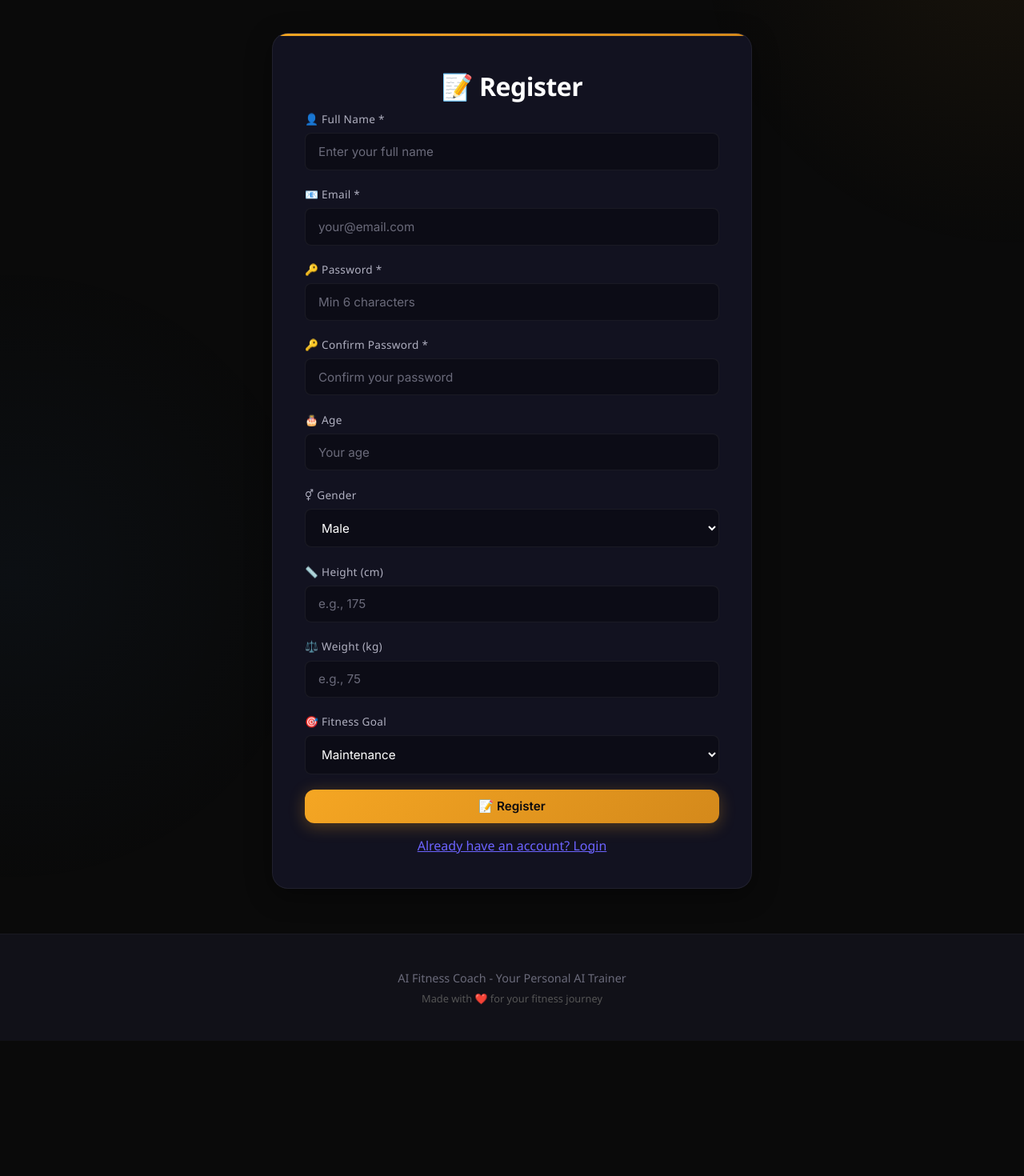
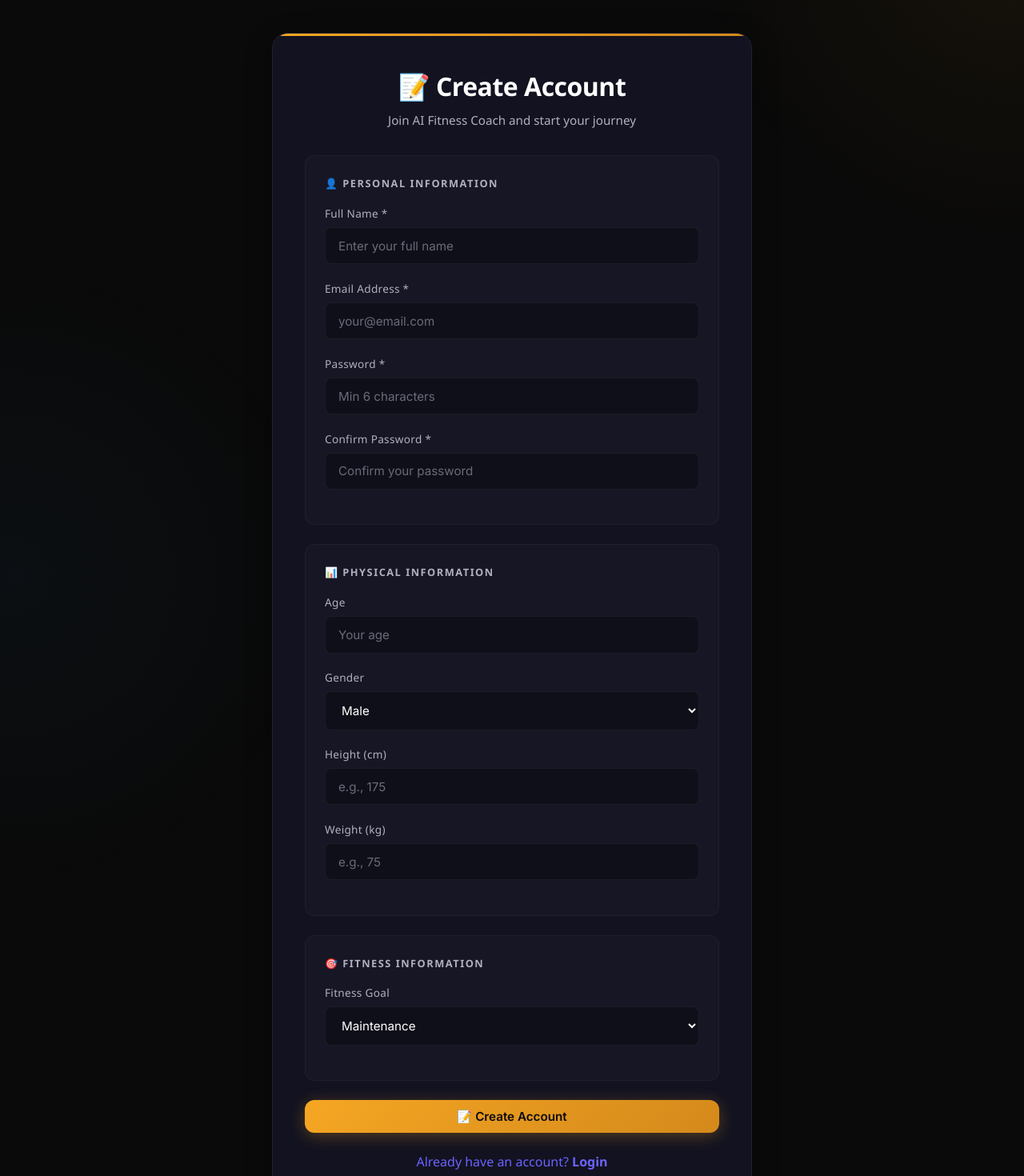
Before and after one commit to GulnazRind/Ai-Hackthon-Task, a React (Vite) app: page /register in a window 1280 px wide. Shown: the part 80-1550 px from the top of the page at 80% size. Before the commit the page ends 1381 px from the top, so only its background shows below. Built offline with nearby package versions, Linux system fonts and the light colour scheme; no server answers.

Commit message:
first commit

```diff
--- a/src/components/auth/ForgotPassword.jsx
+++ b/src/components/auth/ForgotPassword.jsx
@@ -6,16 +6,19 @@ const ForgotPassword = () => {
   const [email, setEmail] = useState('');
   const [loading, setLoading] = useState(false);
   const [message, setMessage] = useState('');
+  const [error, setError] = useState('');
   const { resetPassword } = useAuth();
 
   const handleSubmit = async (e) => {
     e.preventDefault();
+    setError('');
+    setMessage('');
     setLoading(true);
     try {
       await resetPassword(email);
-      setMessage('✅ Password reset email sent!');
+      setMessage('✅ Password reset email sent! Check your inbox.');
     } catch (error) {
-      console.error(error);
+      setError(error.message || 'Failed to send reset email');
     } finally {
       setLoading(false);
     }
@@ -24,23 +27,61 @@ const ForgotPassword = () => {
   return (
     <div className="form-container">
       <h2 className="form-title">🔑 Reset Password</h2>
+      <p className="form-subtitle">Enter your email to receive a password reset link</p>
+
+      {error && (
+        <div style={{
+          padding: '1rem',
+          borderRadius: '8px',
+          marginBottom: '1.5rem',
+          background: 'rgba(255,107,107,0.1)',
+          border: '1px solid #FF6B6B',
+          color: '#FF6B6B',
+          textAlign: 'center'
+        }}>
+          {error}
+        </div>
+      )}
+
       {message && (
         <div style={{
-          padding: '1rem', borderRadius: '8px', marginBottom: '1.5rem',
-          background: 'rgba(52,211,153,0.1)', border: '1px solid #34D399',
-          color: '#34D399', textAlign: 'center'
-        }}>{message}</div>
+          padding: '1rem',
+          borderRadius: '8px',
+          marginBottom: '1.5rem',
+          background: 'rgba(52,211,153,0.1)',
+          border: '1px solid #34D399',
+          color: '#34D399',
+          textAlign: 'center'
+        }}>
+          {message}
+        </div>
       )}
+
       <form onSubmit={handleSubmit}>
-        <div className="form-group"><label>📧 Email</label>
-          <input type="email" value={email} onChange={(e) => setEmail(e.target.value)} required placeholder="your@email.com" />
+        <div className="form-group">
+          <label>📧 Email Address</label>
+          <input
+            type="email"
+            value={email}
+            onChange={(e) => setEmail(e.target.value)}
+            required
+            placeholder="your@email.com"
+          />
         </div>
-        <button type="submit" className="btn btn-primary" style={{ width: '100%', justifyContent: 'center' }} disabled={loading}>
+        <button
+          type="submit"
+          className="btn btn-primary"
+          style={{ width: '100%', justifyContent: 'center' }}
+          disabled={loading}
+        >
           {loading ? '⏳ Sending...' : '📧 Send Reset Email'}
         </button>
       </form>
-      <div style={{ textAlign: 'center', marginTop: '1rem' }}>
-        <Link to="/login" style={{ color: '#6C63FF' }}>Back to Login</Link>
+
+      <div style={{ textAlign: 'center', marginTop: '1.5rem' }}>
+        <Link to="/login" style={{ color: '#6C63FF', textDecoration: 'none' }}>
+          ← Back to Login
+        </Link>
       </div>
     </div>
   );
--- a/src/components/auth/Register.jsx
+++ b/src/components/auth/Register.jsx
@@ -4,34 +4,49 @@ import { useAuth } from '../../context/AuthContext';
 
 const Register = () => {
   const [formData, setFormData] = useState({
-    full_name: '', email: '', password: '', confirmPassword: '',
-    age: '', gender: 'male', height: '', weight: '', goal: 'maintenance'
+    full_name: '',
+    email: '',
+    password: '',
+    confirmPassword: '',
+    age: '',
+    gender: 'male',
+    height: '',
+    weight: '',
+    goal: 'maintenance'
   });
   const [loading, setLoading] = useState(false);
   const [error, setError] = useState('');
+  const [success, setSuccess] = useState('');
   const { signUp } = useAuth();
   const navigate = useNavigate();
 
   const handleChange = (e) => {
     setFormData({ ...formData, [e.target.name]: e.target.value });
     setError('');
+    setSuccess('');
   };
 
   const handleSubmit = async (e) => {
     e.preventDefault();
+    setError('');
+    setSuccess('');
+
     if (formData.password !== formData.confirmPassword) {
       setError('❌ Passwords do not match!');
       return;
     }
+
     if (formData.password.length < 6) {
       setError('❌ Password must be at least 6 characters!');
       return;
     }
+
     setLoading(true);
     try {
       const { confirmPassword, ...userData } = formData;
       await signUp(formData.email, formData.password, userData);
-      navigate('/dashboard');
+      setSuccess('✅ Registration successful! Please verify your email.');
+      setTimeout(() => navigate('/login'), 3000);
     } catch (error) {
       setError(error.message || 'Registration failed');
     } finally {
@@ -41,42 +56,137 @@ const Register = () => {
 
   return (
     <div className="form-container" style={{ maxWidth: '600px' }}>
-      <h2 className="form-title">📝 Register</h2>
+      <h2 className="form-title">📝 Create Account</h2>
+      <p className="form-subtitle">Join AI Fitness Coach and start your journey</p>
+
       {error && (
         <div style={{
-          padding: '1rem', borderRadius: '8px', marginBottom: '1.5rem',
-          background: 'rgba(255,107,107,0.1)', border: '1px solid #FF6B6B',
-          color: '#FF6B6B', textAlign: 'center'
-        }}>{error}</div>
+          padding: '1rem',
+          borderRadius: '8px',
+          marginBottom: '1.5rem',
+          background: 'rgba(255,107,107,0.1)',
+          border: '1px solid #FF6B6B',
+          color: '#FF6B6B',
+          textAlign: 'center'
+        }}>
+          {error}
+        </div>
       )}
+
+      {success && (
+        <div style={{
+          padding: '1rem',
+          borderRadius: '8px',
+          marginBottom: '1.5rem',
+          background: 'rgba(52,211,153,0.1)',
+          border: '1px solid #34D399',
+          color: '#34D399',
+          textAlign: 'center'
+        }}>
+          {success}
+        </div>
+      )}
+
       <form onSubmit={handleSubmit}>
-        <div className="form-group"><label>👤 Full Name *</label>
-          <input type="text" name="full_name" value={formData.full_name} onChange={handleChange} required placeholder="Enter your full name" />
+        <div className="form-section">
+          <div className="form-section-title">👤 Personal Information</div>
+          <div className="form-group">
+            <label>Full Name *</label>
+            <input
+              type="text"
+              name="full_name"
+              value={formData.full_name}
+              onChange={handleChange}
+              required
+              placeholder="Enter your full name"
+            />
           </div>
-        <div className="form-group"><label>📧 Email *</label>
-          <input type="email" name="email" value={formData.email} onChange={handleChange} required placeholder="your@email.com" />
+          <div className="form-group">
+            <label>Email Address *</label>
+            <input
+              type="email"
+              name="email"
+              value={formData.email}
+              onChange={handleChange}
+              required
+              placeholder="your@email.com"
+            />
           </div>
-        <div className="form-group"><label>🔑 Password *</label>
-          <input type="password" name="password" value={formData.password} onChange={handleChange} required placeholder="Min 6 characters" minLength="6" />
+          <div className="form-group">
+            <label>Password *</label>
+            <input
+              type="password"
+              name="password"
+              value={formData.password}
+              onChange={handleChange}
+              required
+              placeholder="Min 6 characters"
+              minLength="6"
+            />
           </div>
-        <div className="form-group"><label>🔑 Confirm Password *</label>
-          <input type="password" name="confirmPassword" value={formData.confirmPassword} onChange={handleChange} required placeholder="Confirm your password" />
+          <div className="form-group">
+            <label>Confirm Password *</label>
+            <input
+              type="password"
+              name="confirmPassword"
+              value={formData.confirmPassword}
+              onChange={handleChange}
+              required
+              placeholder="Confirm your password"
+            />
           </div>
-        <div className="form-group"><label>🎂 Age</label>
-          <input type="number" name="age" value={formData.age} onChange={handleChange} placeholder="Your age" />
         </div>
-        <div className="form-group"><label>⚥ Gender</label>
+
+        <div className="form-section">
+          <div className="form-section-title">📊 Physical Information</div>
+          <div className="form-group">
+            <label>Age</label>
+            <input
+              type="number"
+              name="age"
+              value={formData.age}
+              onChange={handleChange}
+              placeholder="Your age"
+              min="12"
+              max="100"
+            />
+          </div>
+          <div className="form-group">
+            <label>Gender</label>
             <select name="gender" value={formData.gender} onChange={handleChange}>
-            <option value="male">Male</option><option value="female">Female</option><option value="other">Other</option>
+              <option value="male">Male</option>
+              <option value="female">Female</option>
+              <option value="other">Other</option>
             </select>
           </div>
-        <div className="form-group"><label>📏 Height (cm)</label>
-          <input type="number" name="height" value={formData.height} onChange={handleChange} placeholder="e.g., 175" />
+          <div className="form-group">
+            <label>Height (cm)</label>
+            <input
+              type="number"
+              name="height"
+              value={formData.height}
+              onChange={handleChange}
+              placeholder="e.g., 175"
+              step="0.1"
+            />
           </div>
-        <div className="form-group"><label>⚖️ Weight (kg)</label>
-          <input type="number" name="weight" value={formData.weight} onChange={handleChange} placeholder="e.g., 75" />
+          <div className="form-group">
+            <label>Weight (kg)</label>
+            <input
+              type="number"
+              name="weight"
+              value={formData.weight}
+              onChange={handleChange}
+              placeholder="e.g., 75"
+              step="0.1"
+            />
           </div>
-        <div className="form-group"><label>🎯 Fitness Goal</label>
+        </div>
+
+        <div className="form-section">
+          <div className="form-section-title">🎯 Fitness Information</div>
+          <div className="form-group">
+            <label>Fitness Goal</label>
             <select name="goal" value={formData.goal} onChange={handleChange}>
               <option value="weight_loss">Weight Loss</option>
               <option value="weight_gain">Weight Gain</option>
@@ -84,12 +194,22 @@ const Register = () => {
               <option value="maintenance">Maintenance</option>
             </select>
           </div>
-        <button type="submit" className="btn btn-primary" style={{ width: '100%', justifyContent: 'center' }} disabled={loading}>
-          {loading ? '⏳ Registering...' : '📝 Register'}
+        </div>
+
+        <button
+          type="submit"
+          className="btn btn-primary"
+          style={{ width: '100%', justifyContent: 'center' }}
+          disabled={loading}
+        >
+          {loading ? '⏳ Creating Account...' : '📝 Create Account'}
         </button>
       </form>
-      <div style={{ textAlign: 'center', marginTop: '1rem' }}>
-        <Link to="/login" style={{ color: '#6C63FF' }}>Already have an account? Login</Link>
+
+      <div style={{ textAlign: 'center', marginTop: '1.5rem' }}>
+        <Link to="/login" style={{ color: '#6C63FF', textDecoration: 'none' }}>
+          Already have an account? <strong>Login</strong>
+        </Link>
       </div>
     </div>
   );
--- a/src/components/auth/login.jsx
+++ b/src/components/auth/login.jsx
@@ -6,17 +6,19 @@ const Login = () => {
   const [email, setEmail] = useState('');
   const [password, setPassword] = useState('');
   const [loading, setLoading] = useState(false);
+  const [error, setError] = useState('');
   const { signIn } = useAuth();
   const navigate = useNavigate();
 
   const handleSubmit = async (e) => {
     e.preventDefault();
+    setError('');
     setLoading(true);
     try {
       await signIn(email, password);
       navigate('/dashboard');
     } catch (error) {
-      console.error(error);
+      setError(error.message || 'Login failed');
     } finally {
       setLoading(false);
     }
@@ -24,24 +26,62 @@ const Login = () => {
 
   return (
     <div className="form-container">
-      <h2 className="form-title">🔐 Login</h2>
+      <h2 className="form-title">🔐 Welcome Back</h2>
+      <p className="form-subtitle">Login to your AI Fitness Coach account</p>
+
+      {error && (
+        <div style={{
+          padding: '1rem',
+          borderRadius: '8px',
+          marginBottom: '1.5rem',
+          background: 'rgba(255,107,107,0.1)',
+          border: '1px solid #FF6B6B',
+          color: '#FF6B6B',
+          textAlign: 'center'
+        }}>
+          {error}
+        </div>
+      )}
+
       <form onSubmit={handleSubmit}>
         <div className="form-group">
-          <label>📧 Email</label>
-          <input type="email" value={email} onChange={(e) => setEmail(e.target.value)} required placeholder="your@email.com" />
+          <label>📧 Email Address</label>
+          <input
+            type="email"
+            value={email}
+            onChange={(e) => setEmail(e.target.value)}
+            required
+            placeholder="your@email.com"
+          />
         </div>
         <div className="form-group">
           <label>🔑 Password</label>
-          <input type="password" value={password} onChange={(e) => setPassword(e.target.value)} required placeholder="Enter password" />
+          <input
+            type="password"
+            value={password}
+            onChange={(e) => setPassword(e.target.value)}
+            required
+            placeholder="Enter your password"
+          />
         </div>
-        <button type="submit" className="btn btn-primary" style={{ width: '100%', justifyContent: 'center' }} disabled={loading}>
+        <button
+          type="submit"
+          className="btn btn-primary"
+          style={{ width: '100%', justifyContent: 'center' }}
+          disabled={loading}
+        >
           {loading ? '⏳ Logging in...' : '🔐 Login'}
         </button>
       </form>
-      <div style={{ textAlign: 'center', marginTop: '1rem' }}>
-        <Link to="/register" style={{ color: '#6C63FF' }}>Don't have an account? Register</Link>
+
+      <div style={{ textAlign: 'center', marginTop: '1.5rem' }}>
+        <Link to="/register" style={{ color: '#6C63FF', textDecoration: 'none' }}>
+          Don't have an account? <strong>Register</strong>
+        </Link>
         <br />
-        <Link to="/forgot-password" style={{ color: 'var(--text-muted)', fontSize: '0.9rem' }}>Forgot password?</Link>
+        <Link to="/forgot-password" style={{ color: 'var(--text-muted)', fontSize: '0.9rem', textDecoration: 'none' }}>
+          Forgot password?
+        </Link>
       </div>
     </div>
   );
```
Lines whose indentation alone changed are shown as unchanged.
